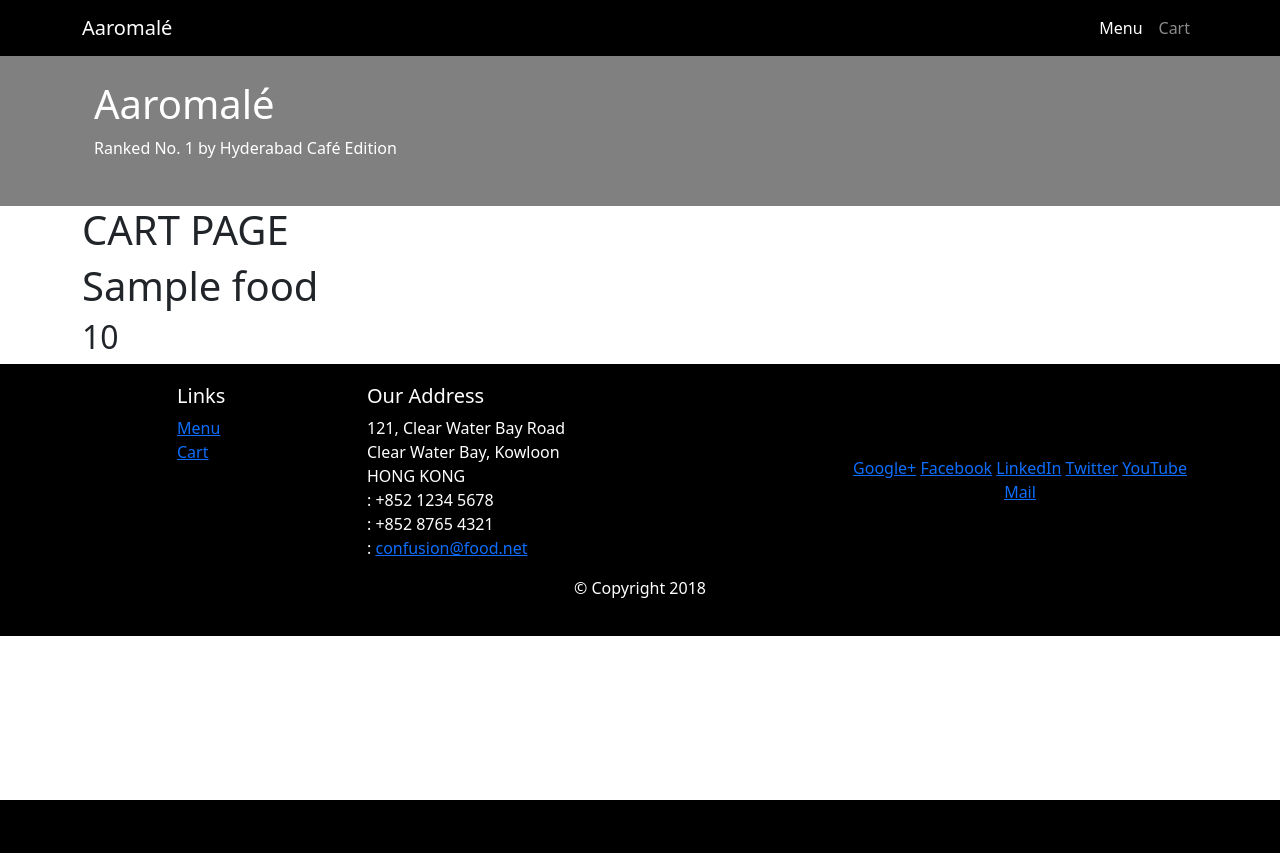
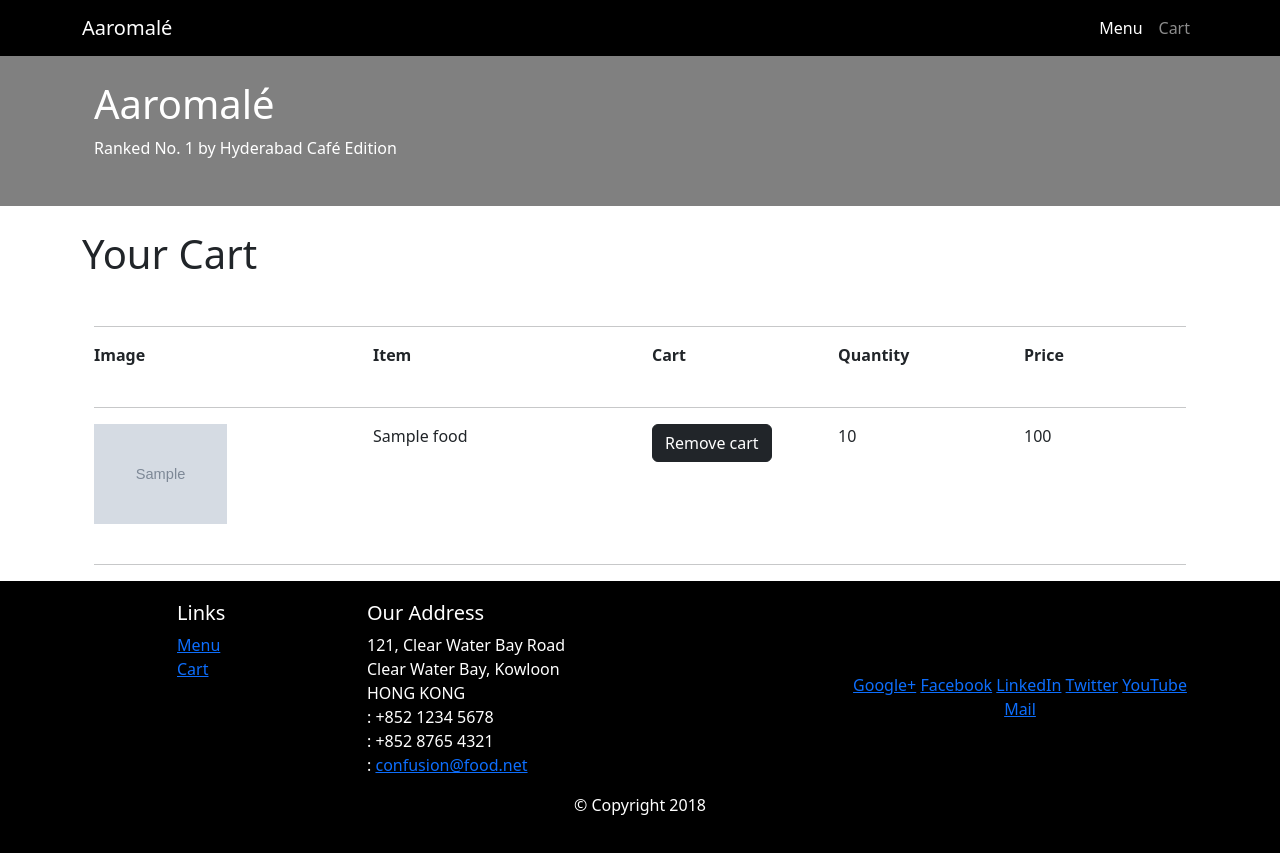
Before and after one commit to nishanth-krishna/QR-RESTAURANT, a Django app: page /cart/ in a window 1280 px wide. Before the commit the page ends 800 px from the top, so only its background shows below. Run offline with Django 3.2, Linux system fonts and the light colour scheme; a user stored in the database is signed in; tables that the repository leaves empty hold one stand-in row (values such as "Sample post"); grey boxes marked "Sample" are stand-in pictures; some libraries are stand-ins or nearby versions.

Commit message:
remove from  cart function added successfully

```diff
--- a/myapp/templates/myapp/cart.html
+++ b/myapp/templates/myapp/cart.html
@@ -4,17 +4,66 @@
 
 {% block content %}
 <div class="container">
-    <h1>CART PAGE</h1>
+    <div class="row mt-4">
+        <h1>Your Cart</h1>
+    </div>
+    <div class="container">
         {% if mycart %}
+            <br><hr>
+            <div class="row">
+                <div class="col-sm-3"><strong>Image</strong></div>
+                <div class="col-sm-3"><strong>Item</strong></div>
+                <div class="col-sm-2"><strong>Cart</strong></div>
+                <div class="col-sm-2"><strong>Quantity</strong></div>
+                <div class="col-sm-2"><strong>Price</strong></div>
+            </div><br><hr>
             {% for item in mycart %}
-            <h1>{{ item.cart_food }}</h1>
-            <h2>{{ item.cart_food_qty }}</h2>
+                <div class="row">
+                    <div class="col-sm-3"><img src="{{ item.cart_food.food_image_1.url }}" height="100px"></div>
+                    <div class="col-sm-3">{{ item.cart_food }}</div>
+                    <div class="col-sm-2">
+                        <form action="#" class="product_data">
+                            {% csrf_token %}
+                            <input type="hidden" class="food_id" value="{{ item.id }}">
+                            <button type="button" class="btn btn-dark remove_from_cart">Remove cart</button>
+                        </form>
+                    </div>
+                    <div class="col-sm-2">{{ item.cart_food_qty }}</div>
+                    <div class="col-sm-2">{% widthratio item.cart_food.food_price 1 item.cart_food_qty %}</div>
+                </div><br><hr>
             {% endfor %}
         {% else %}
             <p>no items in the cart</p>
         {% endif %}
     </div>
 
+</div>
+<script type="text/javascript">
+
+    $(document).ready(function(){
+        $('.remove_from_cart').on('click', function(){
+            var food_id = $(this).closest('.product_data').find('.food_id').val()
+            var token = $('input[name=csrfmiddlewaretoken]').val();
+            console.log(food_id)
+
+            $.ajax({
+                        method: 'POST',
+                        url: '../remove_from_cart',
+                        data: {
+                            'food_id': food_id,
+                            csrfmiddlewaretoken: token
+                        },
+                        success: function (response) {
+                            console.log('response')
+                            console.log(response.status)
+                            alert(response.status)
+                            location.reload()
+                        }
+            });
+        });
+    });
+
+</script>
 
 
 {% endblock %}
--- a/myapp/urls.py
+++ b/myapp/urls.py
@@ -15,4 +15,5 @@ urlpatterns = [
 
 
     path('add_to_cart', views.add_to_cart, name='add_to_cart'),
+    path('remove_from_cart', views.remove_from_cart, name='remove_from_cart'),
 ]
--- a/myapp/views.py
+++ b/myapp/views.py
@@ -57,8 +57,12 @@ class MenuView(LoginRequiredMixin,View):
 class CartView(LoginRequiredMixin,View):
     def get(self, request):
         mycart = Cart.objects.filter(cart_user=request.user)
+        total_price=0
+        for item in mycart:
+            total_price += item.cart_food.food_price*item.cart_food_qty
         ctx = {
             'mycart':mycart,
+            'total_price':total_price,
         }
         return render(request, 'myapp/cart.html', ctx)
 
@@ -106,3 +110,18 @@ def add_to_cart(request):
         else:
             return JsonResponse({'status':'Login to continue'})
     return redirect('/')
+
+def remove_from_cart(request):
+    if request.method == 'POST':
+        food_id = int(request.POST.get('food_id'))
+        product_check = Food.objects.get(pk=food_id)
+        if product_check:
+            if Cart.objects.filter(cart_user=request.user, cart_food=product_check):
+                Cart.objects.filter(cart_user=request.user, cart_food=product_check).delete()
+                return JsonResponse({'status':'Product removed from the cart'})
+            else:
+                return JsonResponse({'status':'Product not in the cart'})
+        else:
+            return JsonResponse({'status':'No such product'})
+
+    return redirect('/')
```
Lines whose indentation alone changed are shown as unchanged.
